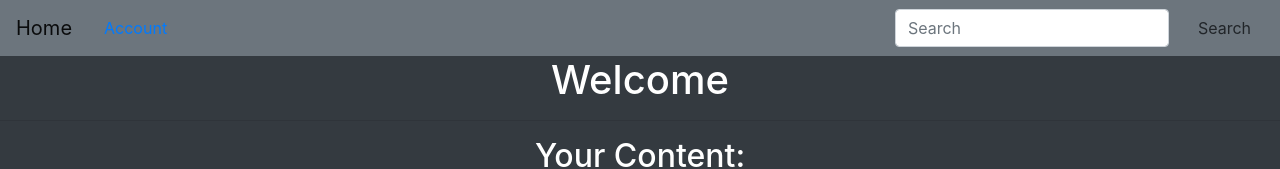
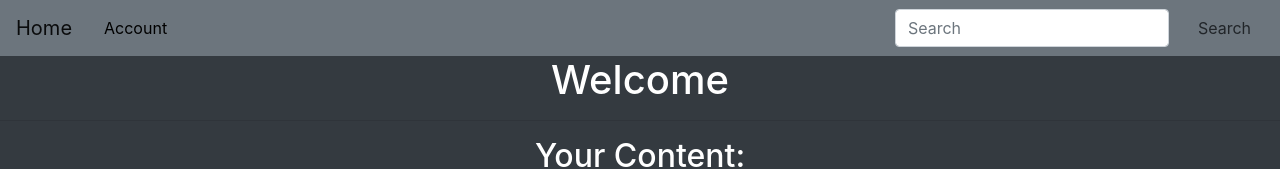
Before and after one commit to akrbanjevic1/VidSite, a website: page public/mainPage.html in a window 1280 px wide. Shown: the top 169 px of the page. Drawn offline with nearby package versions, Linux system fonts and the light colour scheme.

```diff
--- a/public/css/mainPage.css
+++ b/public/css/mainPage.css
@@ -1,3 +1,7 @@
 .input-group {
     max-width: 40%;
 }
+
+.nav-link {
+    color: black;
+}
```
